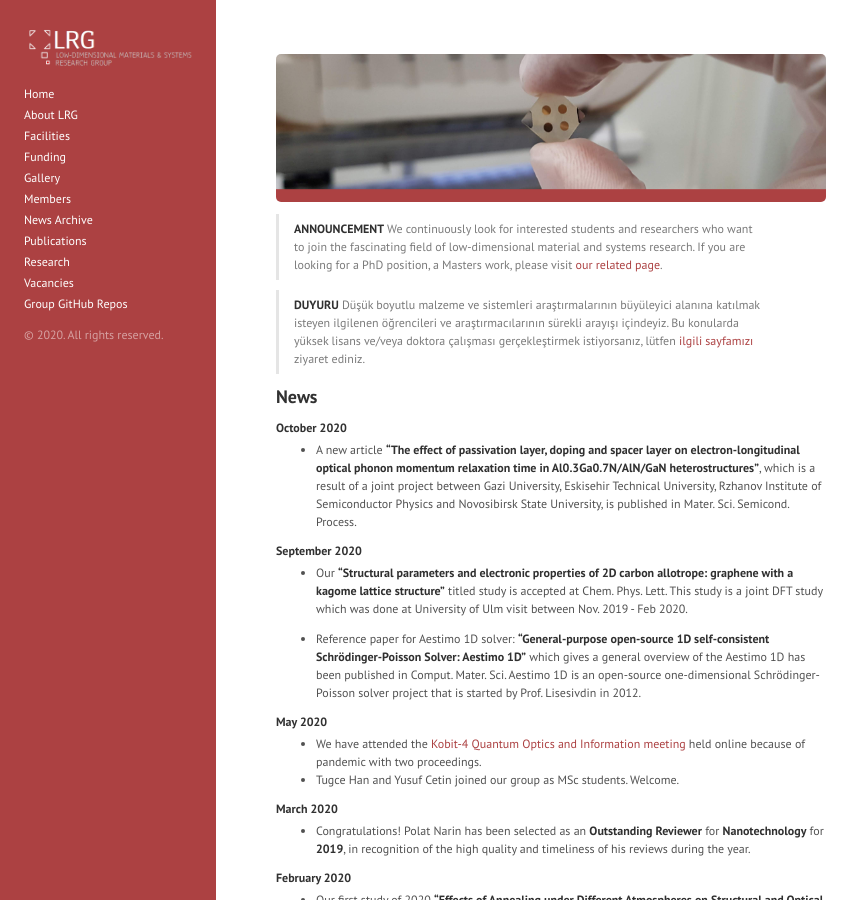
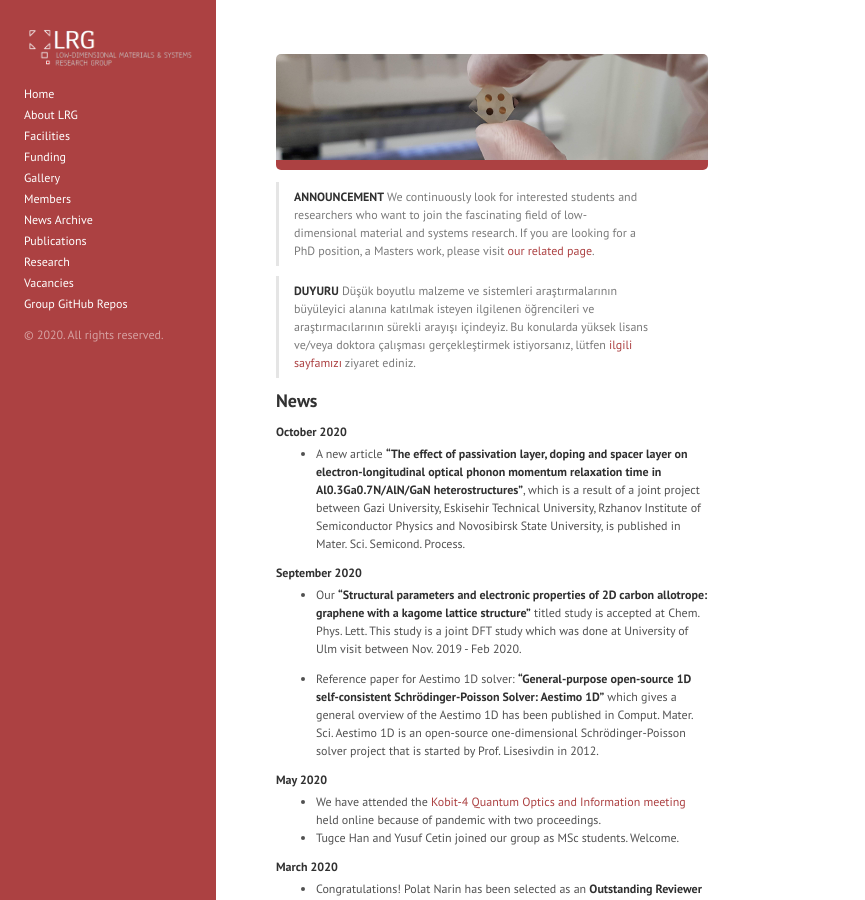
Before and after one commit to lrgresearch/oldwebsite, a Jekyll site: the page built from index.md, in a window 1280 px wide and 900 px high. Shown: the whole window, without its empty margins (0-865 px from the left). Built offline with Jekyll 4.4.1, drawn with Linux system fonts in a browser that asks for light colours; the list of posts is cut into pages by our own code.

Commit message:
Update page.html

```diff
--- a/_layouts/page.html
+++ b/_layouts/page.html
@@ -2,7 +2,7 @@
 layout: default
 ---
 
-<div class="page" style="width: 550px;">
+<div class="page">
   <h1 class="page-title">{{ page.title }}</h1>
   {{ content }}
 </div>
```
